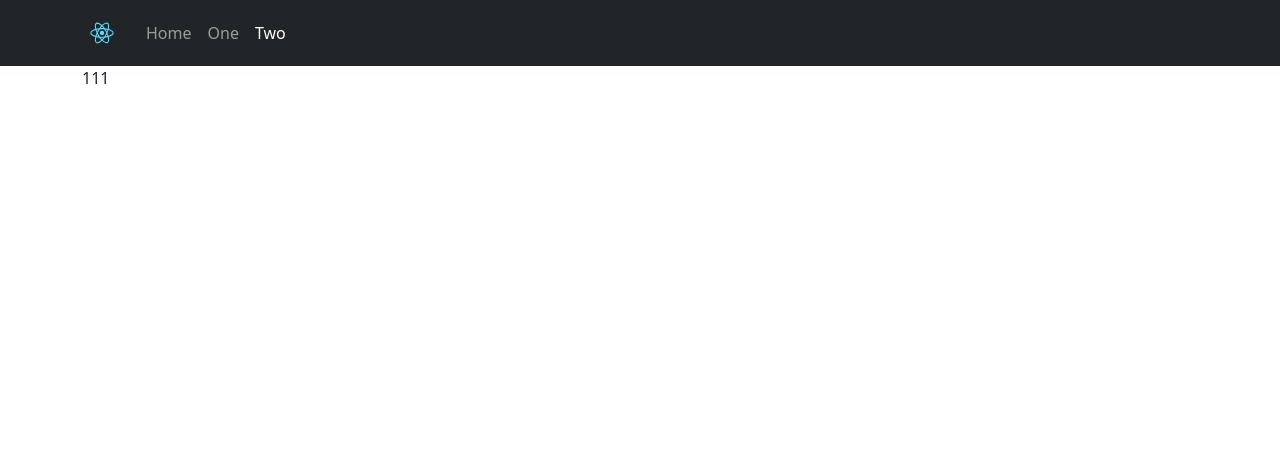
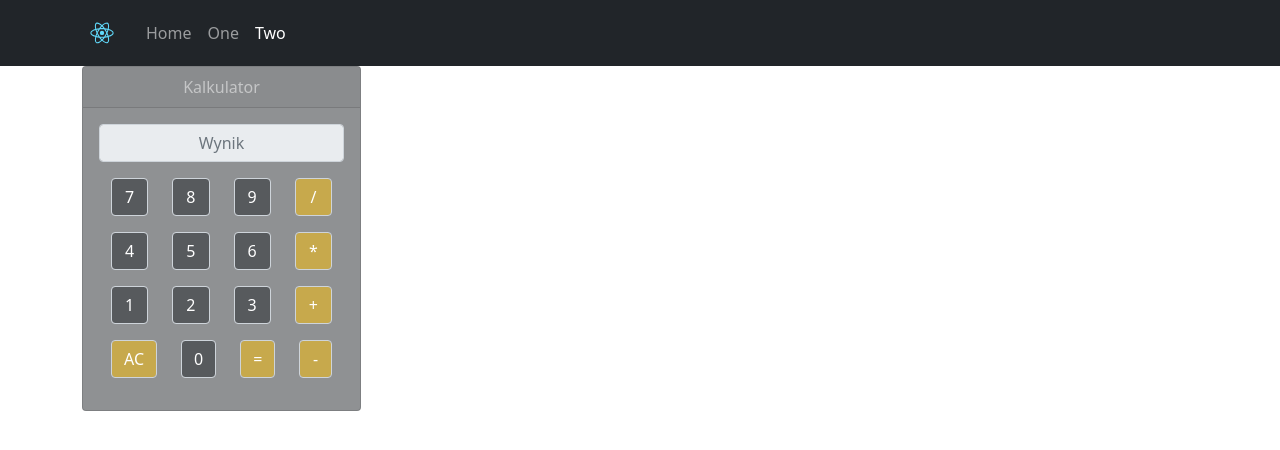
Before and after one commit to orlinskia/my-first-react-project, a React (Create React App) app: page /two in a window 1280 px wide. Shown: the top 450 px of the page. Built offline with nearby package versions, Linux system fonts and the light colour scheme.

Commit message:
Kalkulator v1 - layout

```diff
--- /dev/null
+++ b/src/components/CalculatorCard.js
@@ -0,0 +1,161 @@
+import CardHeader from "react-bootstrap/CardHeader";
+import {Card, Col, Container, Form, Row} from "react-bootstrap";
+import React from "react";
+
+
+const CalculatorCard = () => {
+
+
+    return (
+        <Card className="text-center bg-dark bg-opacity-50 w-25 text-capitalize text-white-50">
+            <CardHeader>Kalkulator</CardHeader>
+            <Card.Body>
+                <Form>
+                    <Form.Control
+                        type="text"
+                        disabled
+                        placeholder="Wynik"
+                        className="mb-3 text-center bg-"
+                    />
+                    <Container className="">
+
+                        <Row>
+                            <Col>
+                                <Form.Control
+                                    value="7"
+                                    type="button"
+                                    className="mb-3 text-center bg-dark bg-opacity-50 w-100 text-white"
+                                />
+                            </Col>
+                            <Col>
+                                <Form.Control
+                                    value="8"
+                                    type="button"
+                                    className="mb-3 text-center bg-dark bg-opacity-50 w-100 text-white"
+                                />
+                            </Col>
+                            <Col>
+                                <Form.Control
+                                    value="9"
+                                    type="button"
+                                    className="mb-3 text-center bg-dark bg-opacity-50 w-100 text-white"
+                                />
+                            </Col>
+
+                            <Col>
+                                <Form.Control
+                                    value="/"
+                                    type="button"
+                                    className="mb-3 text-center bg-warning bg-opacity-50 w-100 text-white"
+                                />
+                            </Col>
+                        </Row>
+
+                        <Row>
+                            <Col>
+                                <Form.Control
+                                    value="4"
+                                    type="button"
+                                    className="mb-3 text-center bg-dark bg-opacity-50 w-100 text-white"
+                                />
+                            </Col>
+                            <Col>
+                                <Form.Control
+                                    value="5"
+                                    type="button"
+                                    className="mb-3 text-center bg-dark bg-opacity-50 w-100 text-white"
+                                />
+                            </Col>
+                            <Col>
+                                <Form.Control
+                                    value="6"
+                                    type="button"
+                                    className="mb-3 text-center bg-dark bg-opacity-50 w-100 text-white"
+                                />
+                            </Col>
+
+                            <Col>
+                                <Form.Control
+                                    value="*"
+                                    type="button"
+                                    className="mb-3 text-center bg-warning bg-opacity-50 w-100 text-white"
+                                />
+                            </Col>
+                        </Row>
+
+                        <Row>
+                            <Col>
+                                <Form.Control
+                                    value="1"
+                                    type="button"
+                                    className="mb-3 text-center bg-dark bg-opacity-50 w-100 text-white"
+                                />
+                            </Col>
+                            <Col>
+                                <Form.Control
+                                    value="2"
+                                    type="button"
+                                    className="mb-3 text-center bg-dark bg-opacity-50 w-100 text-white"
+                                />
+                            </Col>
+                            <Col>
+                                <Form.Control
+                                    value="3"
+                                    type="button"
+                                    className="mb-3 text-center bg-dark bg-opacity-50 w-100 text-white"
+                                />
+                            </Col>
+
+                            <Col>
+                                <Form.Control
+                                    value="+"
+                                    type="button"
+                                    className="mb-3 text-center bg-warning bg-opacity-50 w-100 text-white"
+                                />
+                            </Col>
+                        </Row>
+
+                        <Row>
+                            <Col>
+                                <Form.Control
+                                    value="AC"
+                                    type="button"
+                                    className="mb-3 text-center bg-warning bg-opacity-50 w-100 text-white"
+                                />
+                            </Col>
+                            <Col>
+                                <Form.Control
+                                    value="0"
+                                    type="button"
+                                    className="mb-3 text-center bg-dark bg-opacity-50 w-100 text-white"
+                                />
+                            </Col>
+
+                            <Col>
+                                <Form.Control
+                                    value="="
+                                    type="button"
+                                    className="mb-3 text-center bg-warning bg-opacity-50 w-100 text-white"
+                                />
+                            </Col>
+
+                            <Col>
+                                <Form.Control
+                                    value="-"
+                                    type="button"
+                                    className="mb-3 text-center bg-warning bg-opacity-50 w-100 text-white"
+                                />
+                            </Col>
+                        </Row>
+
+                    </Container>
+
+                </Form>
+
+
+            </Card.Body>
+        </Card>
+    )
+};
+
+export default CalculatorCard;
--- a/src/components/PizzaCalculatorCard.js
+++ b/src/components/PizzaCalculatorCard.js
@@ -7,15 +7,15 @@ const PizzaCalculatorCard = (props) => {
     const [diagonalValue, setDiagonalValue] = useState('');
     const [amountValue, setAmountValue] = useState('');
     const [priceValue, setPriceValue] = useState('');
-    const handleSrednicaChange = (e) => {
+    const handleDiagonalChange = (e) => {
         setDiagonalValue(e.target.value);
     }
 
-    const handleIleChange = (e) => {
+    const handleAmountChange = (e) => {
         setAmountValue(e.target.value);
     }
 
-    const handleCenaChange = (e) => {
+    const handleValueChange = (e) => {
         setPriceValue(e.target.value);
     }
 
@@ -38,7 +38,7 @@ const PizzaCalculatorCard = (props) => {
                                 <Form.Control
                                     value={diagonalValue}
                                     type="number"
-                                    onChange={handleSrednicaChange}
+                                    onChange={handleDiagonalChange}
                                     placeholder="Średnica [cm]"
                                     className="mb-3 text-center"
                                 />
@@ -46,7 +46,7 @@ const PizzaCalculatorCard = (props) => {
                                 <Form.Control
                                     value={amountValue}
                                     type="number"
-                                    onChange={handleIleChange}
+                                    onChange={handleAmountChange}
                                     placeholder="Ilość"
                                     className="mb-3 text-center"
                                 />
@@ -54,7 +54,7 @@ const PizzaCalculatorCard = (props) => {
                                 <Form.Control
                                     value={priceValue}
                                     type="number"
-                                    onChange={handleCenaChange}
+                                    onChange={handleValueChange}
                                     placeholder="Cena za szt. [zł]"
                                     className="mb-3 text-center"
                                 />
--- a/src/views/Two.js
+++ b/src/views/Two.js
@@ -1,9 +1,10 @@
 import React from 'react';
+import CalculatorCard from "../components/CalculatorCard"
 
 const Two = () => {
     return (
         <div>
-            111
+            <CalculatorCard />
         </div>
     );
 };
```
